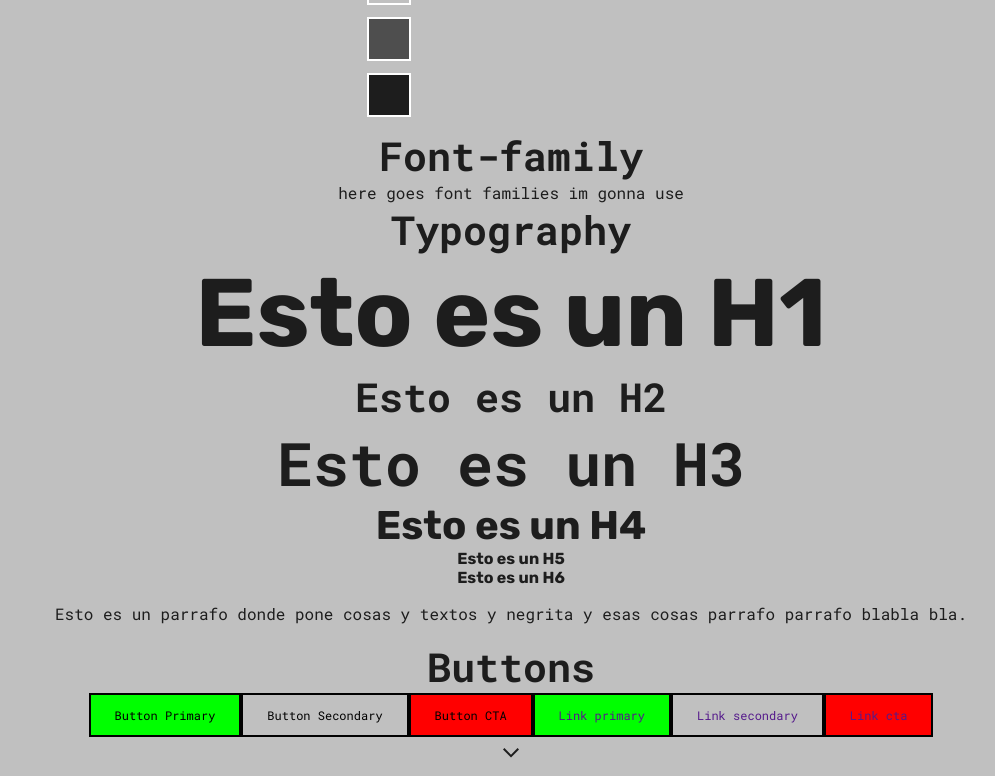
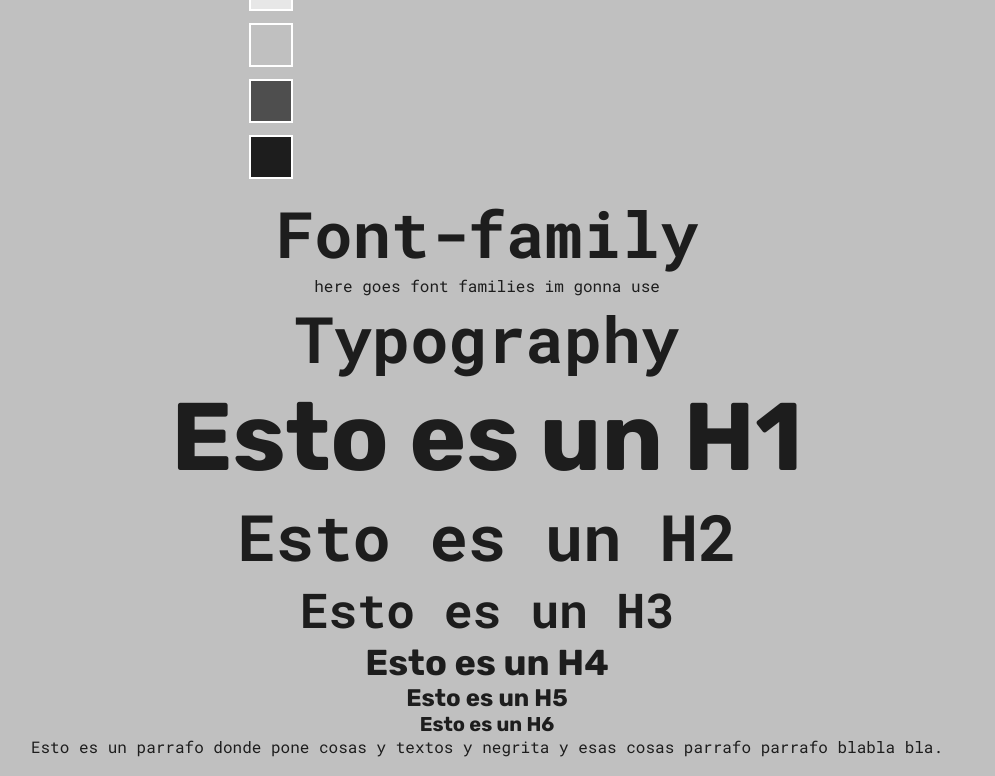
Before and after one commit to mrlrcn/styleguide, a React (Vite) app: page /styleguide in a window 1280 px wide. Shown: the part 800-1576 px from the top of the page, without its empty margins (193-1188 px from the left). Built offline with nearby package versions, Linux system fonts and the light colour scheme.

Commit message:
font sizes variables fixed

```diff
--- a/src/scss/_site.scss
+++ b/src/scss/_site.scss
@@ -6,6 +6,7 @@
 
 html {
     font-family: $font-primary;
+    font-size: 62.5%;
 
 }
 
@@ -15,5 +16,5 @@ body {
     font-family: $font-primary;
     color: $color-black;
     background: $color-gray;
-    font-size: $font-size-medium;
+    font-size: $font-size-16;
 }
--- a/src/scss/_typography.scss
+++ b/src/scss/_typography.scss
@@ -3,34 +3,38 @@
 h1, .h1 {
     margin: 0;
     font-family: $font-headers;
-    font-size: $font-size-big-xxx  }
+    font-size: $font-size-96
+  /* ¡¡Añadir mediaqueries!!
+    @include mq($) {
+      font-size $;
+    }*/}
 
   h2, .h2 {
     margin: 0;
     font-family: $font-primary;
-    font-size: $font-size-big-x }
+    font-size: $font-size-64 }
 
   h3, .h3 {
     margin: 0;
     font-family: $font-primary;
-    font-size: $font-size-big-xx;
+    font-size: $font-size-48;
   }
 
   h4, .h4 {
     margin: 0;
     font-family: $font-headers;
-    font-size: $font-size-big-x;
+    font-size: $font-size-36;
   }
 
   h5, .h5 {
     margin: 0;
     font-family: $font-headers;
-    font-size: $font-size-medium  }
+    font-size: $font-size-24  }
 
   h6, .h6 {
     margin: 0;
     font-family: $font-headers;
-    font-size: $font-size-medium  }
+    font-size: $font-size-20  }
 
 
 // Mirar como hacer mixin + mediaqueries
@@ -41,6 +45,13 @@ h1, .h1 {
 //         font-size: $font-size * 1.2;
 //     }
 
-    p {
-        font-family: $font-primary;
-    }
+/* PARAGRAPHS */
+
+p {
+        margin: 0;
+        font-size: $font-size-16;
+}
+
+.italic {
+  font-style: $font-style-italic;
+}
--- a/src/scss/_variables.scss
+++ b/src/scss/_variables.scss
@@ -51,17 +51,7 @@
 
 /* Typography variables */
 
-    /*
-
-    H1-5: font-family: 'Oswald', sans-serif;
-    p: font-family: 'Roboto Mono', monospace;
-    */
-
-    /* Font Families
-    font-family: 'Roboto Mono', monospace;
-    300 / 400 / 700
-    font-family: 'Rubik', sans-serif;
-    400 / 700 / 900 */
+    /* Font families */
         $font-primary: 'Roboto Mono', monospace;
         $font-secondary: 'Rubik', sans-serif;
 
@@ -78,24 +68,39 @@
     // 'huge': 6, // 96px
     // );
 
-    /* Font sizes */
-    $font-size-small: 12px;
-    $font-size-medium: 16px;
-    $font-size-big: 20px;
-    $font-size-big-x: 40px;
-    $font-size-big-xx: 60px;
-    $font-size-big-xxx: 96px;
+    /* Font sizes ¡¡-------mejor no usar px-----!! */
+        $font-size-14: 1.4rem; // 16px
+        $font-size-16: 1.6rem; // 16px
+        $font-size-20: 2.0rem; // 20px
+        $font-size-24: 2.4rem; // 24px
+        $font-size-36: 3.6rem; // 36px
+        $font-size-48: 4.8rem; // 48px
+        $font-size-64: 6.4rem; // 64px
+        $font-size-96: 9.6rem; // 96px
 
+    /* Hacer header sizes?? */
 
-    // $font-size-h1: $font-size-h1;
-    // $font-size-h2: $font-size-h2;
-    // $font-size-h3: $font-size-h3;
-    // $font-size-h4: $font-size-h4;
-    // $font-size-h5: $font-size-default;
-    // $font-size-h6: $font-size-default;
+    /* Font Weights */
+        $font-weight-bold: 900;
+        $font-weight-semibold: 700;
+        $font-weight-medium: 400;
+        $font-weight-light: 300;
 
-    //tamaño de fuente sin contar encabezados 3: pequeña(disclaimer etc) regular y grande para destacar algo
-    //los encabezados son tamaños de encabezado no de fuentes
+        $weights: (
+                "weight-bold":      $font-weight-bold,
+                "weight-semibold":  $font-weight-semibold,
+                "weight-medium":    $font-weight-medium,
+                "weight-light":      $font-weight-light,
+        );
+
+        @each $weight, $i in $weights {
+                .font-#{$weight} {
+                        font-weight: $i;
+                }
+        }
+
+        /* Font Styles */
+        $font-style-italic: italic;
 
 
 /* Decoration */
--- a/src/styleguide/Styleguide.jsx
+++ b/src/styleguide/Styleguide.jsx
@@ -44,7 +44,7 @@ export default function Styleguide() {
                     <h4>Esto es un H4</h4>
                     <h5>Esto es un H5</h5>
                     <h6>Esto es un H6</h6>
-                    <p>Esto es un parrafo donde pone cosas y textos y negrita y esas cosas parrafo parrafo blabla bla.</p>
+                    <p>Esto es un parrafo donde pone cosas y textos y <span className="bold">negrita</span> y esas cosas parrafo parrafo blabla bla.</p>
                 </section>
             </article>
 
```
Lines whose indentation alone changed are shown as unchanged.
